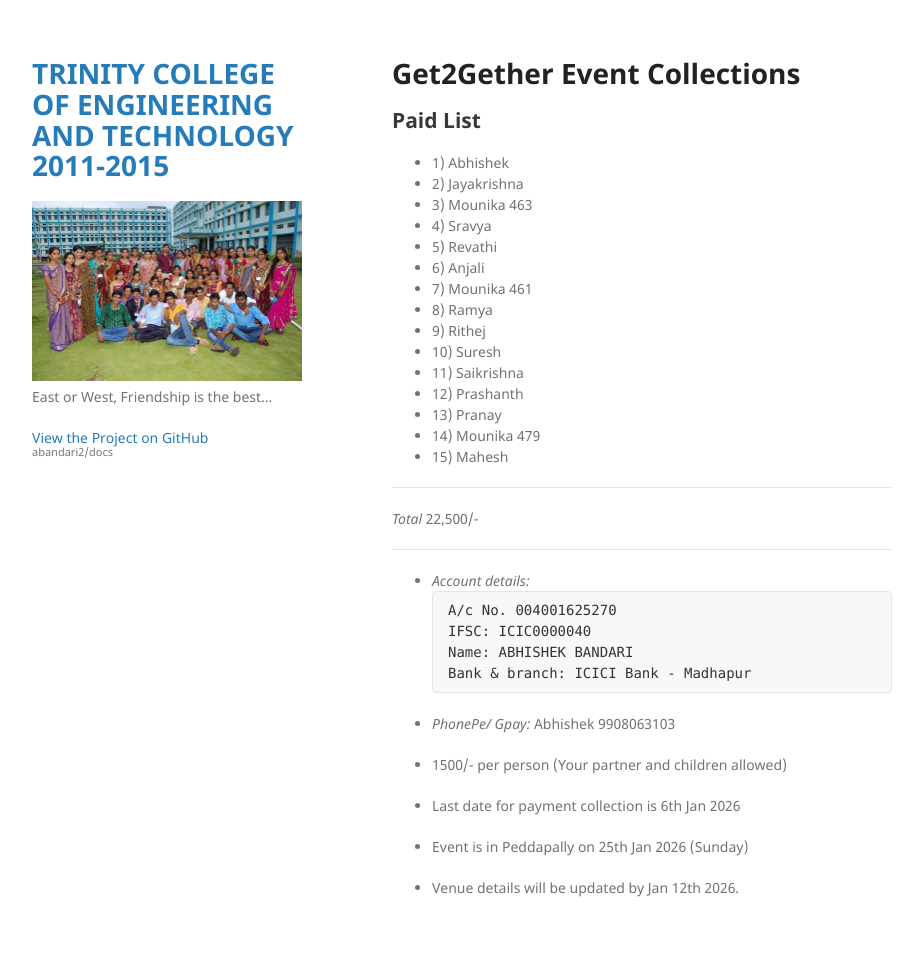
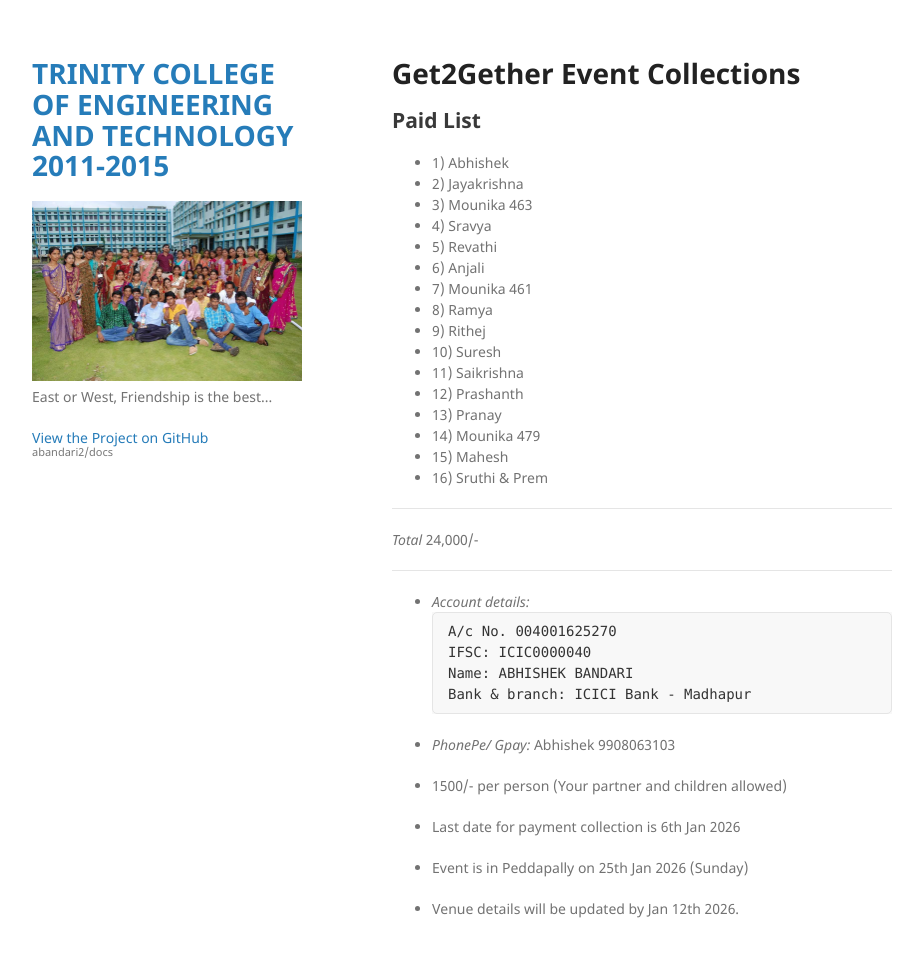
Before and after one commit to abandari2/docs, a Jekyll site: the page built from index.md, in a window 1280 px wide and 989 px high. Shown: the top 957 px of the window, without its empty margins (178-1101 px from the left). Built offline with Jekyll 4.4.1, drawn with Linux system fonts in a browser that asks for light colours; our own code applies the rules of GitHub Pages for plain Markdown files.

Commit message:
Update index.md

```diff
--- a/index.md
+++ b/index.md
@@ -17,9 +17,10 @@
 * 13) Pranay
 * 14) Mounika 479
 * 15) Mahesh
+* 16) Sruthi & Prem
 
  --------------
- *Total* 22,500/-
+ *Total* 24,000/-
 
 ---------------
 * *Account details:*
```
